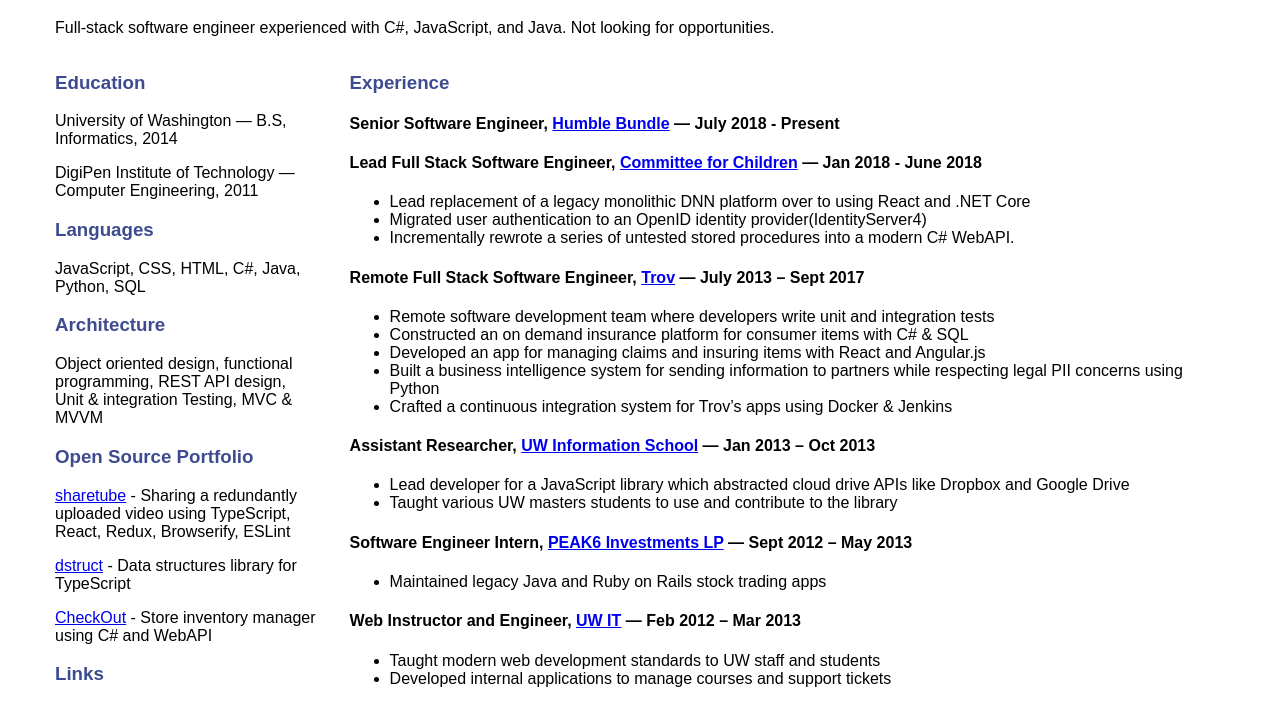
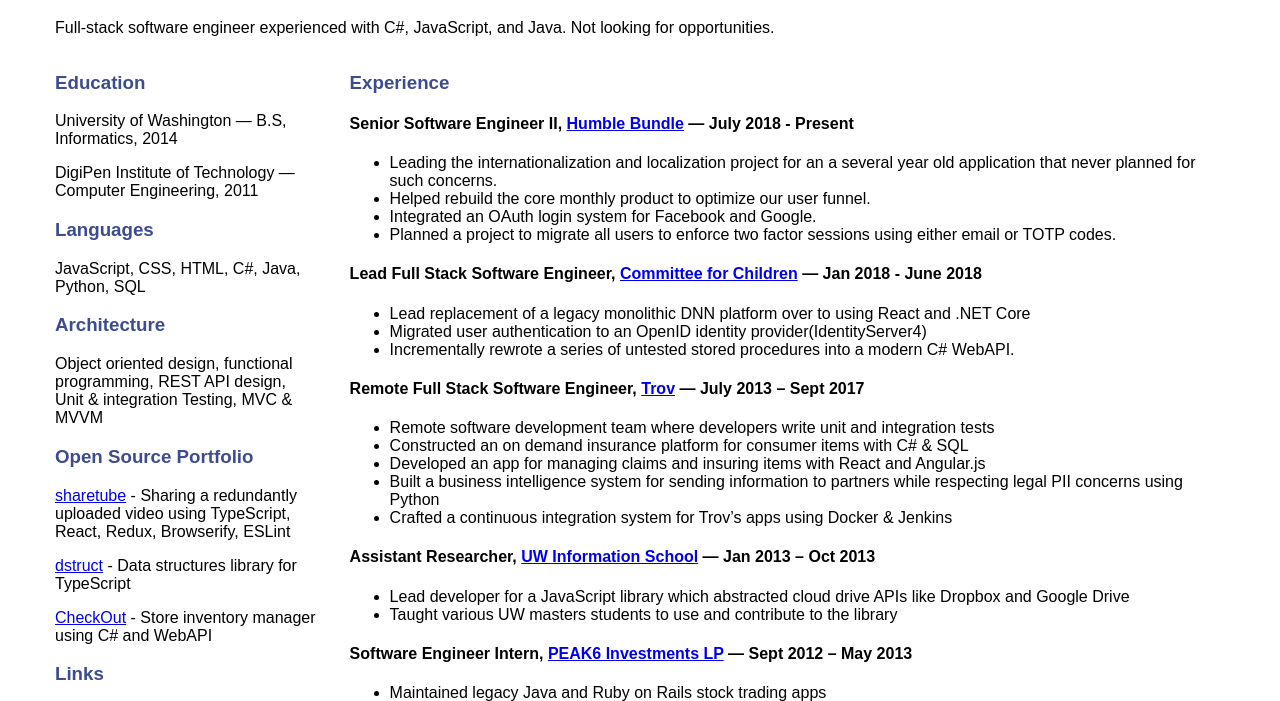
Before and after one commit to emmajsadams/personal-website, a plain HTML site: page index.html in a window 1280 px wide. Shown: the part 61-762 px from the top of the page. Drawn offline with nearby package versions, Linux system fonts and the light colour scheme.

Commit message:
Update index.html

```diff
--- a/index.html
+++ b/index.html
@@ -48,11 +48,15 @@
     <h3 class="section-header">Experience</h3>
 
     <h4 class="section-subheader">
-        Senior Software Engineer,
+        Senior Software Engineer II,
         <a href="//www.humblebundle.com">Humble Bundle</a> &mdash;
         July 2018 - Present
     </h4>
     <ul>
+      <li>Leading the internationalization and localization project for an a several year old application that never planned for such concerns.</li>
+      <li>Helped rebuild the core monthly product to optimize our user funnel.</li>
+      <li>Integrated an OAuth login system for Facebook and Google.</li>
+      <li>Planned a project to migrate all users to enforce two factor sessions using either email or TOTP codes.</li>
     </ul>
 
     <h4 class="section-subheader">
```
